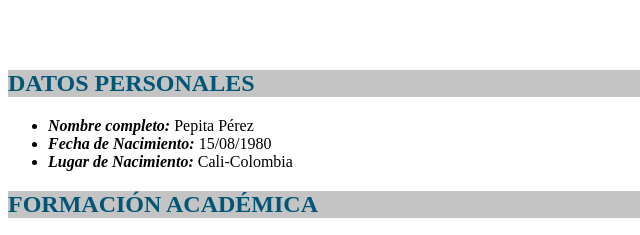
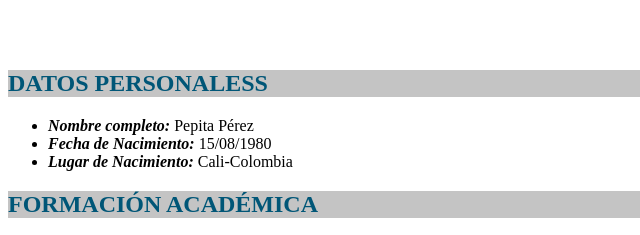
Before and after one commit to MarleAB/frontend-17-Ago, a plain HTML site: page index.html in a window 1280 px wide. Shown: the part 316-551 px from the top of the page, 0-640 px from the left. Drawn offline with Linux system fonts and the light colour scheme.

Commit message:
modificando test 3

```diff
--- a/index.html
+++ b/index.html
@@ -17,7 +17,7 @@
         <img id="miFoto"src="./img/imagenCara.jfif" alt="caradeMujer">
     </header>
     <h1>CURRICULUM VITAE DE PEPITA PÉREZ</h1>
-    <h2>DATOS PERSONALES</h2>
+    <h2>DATOS PERSONALESS</h2>
         <ul>
             <li><strong><em>Nombre completo: </em></strong>Pepita Pérez</li>
             <li><strong><em>Fecha de Nacimiento: </em></strong>15/08/1980</li>
```
